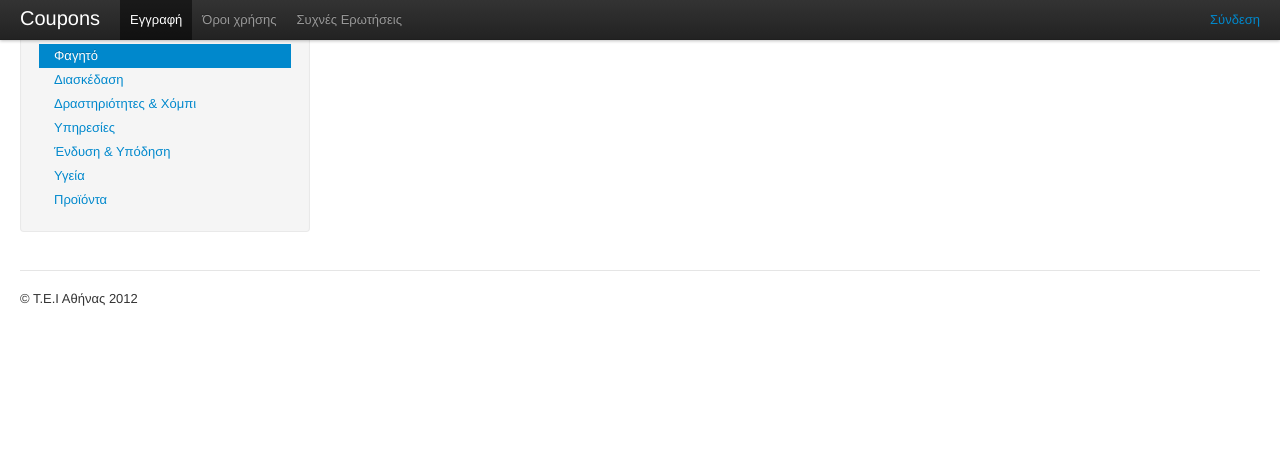
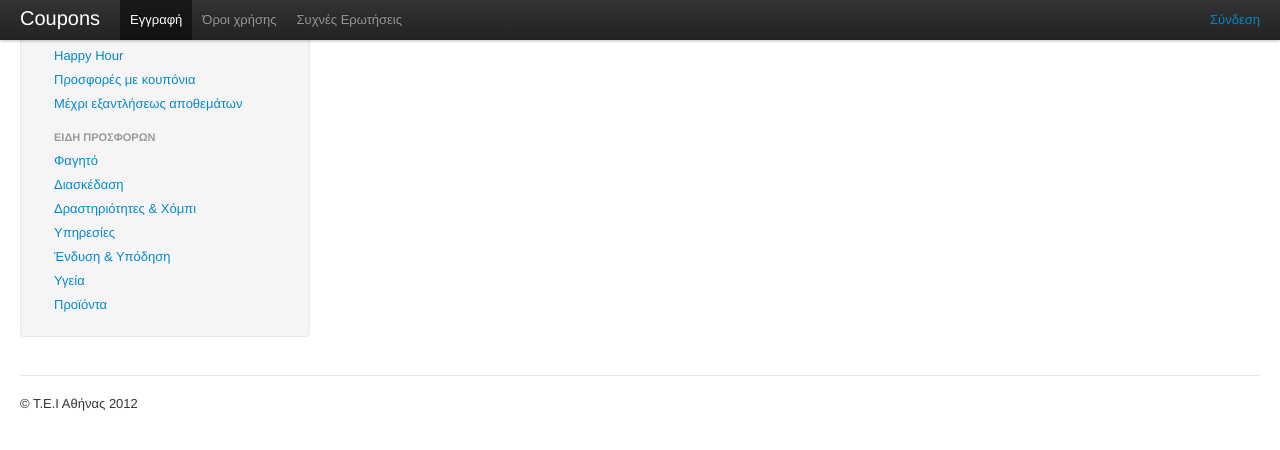
Before and after one commit to uniwa/offers, a CakePHP app: the page made by app/View/Pages/home.ctp in a window 1280 px wide. Shown: the top 450 px of the page. Run offline with PHP 8.4 and a stand-in for CakePHP, Linux system fonts and the light colour scheme; the template is opened without the code that fills it, so the values that code supplies are empty; some libraries are stand-ins or nearby versions.

Commit message:
fix sidebar

```diff
--- a/app/View/Elements/sidebar.ctp
+++ b/app/View/Elements/sidebar.ctp
@@ -1,8 +1,12 @@
 	<div class="span3">
           <div class="well sidebar-nav">
             <ul class="nav nav-list">
-              <li class="nav-header">Προσφορές</li>
-              <li class="active"><a href="#">Φαγητό</a></li>
+              <li class="nav-header">Κατηγοριες Προσφορων</li>
+              <li><a href="#">Happy Hour</a></li>
+              <li><a href="#">Προσφορές με κουπόνια</a></li>
+              <li><a href="#">Μέχρι εξαντλήσεως αποθεμάτων</a></li>
+              <li class="nav-header">Ειδη Προσφορων</li>
+              <li><a href="#">Φαγητό</a></li>
               <li><a href="#">Διασκέδαση</a></li>
               <li><a href="#">Δραστηριότητες & Χόμπι</a></li>
               <li><a href="#">Υπηρεσίες</a></li>
```
